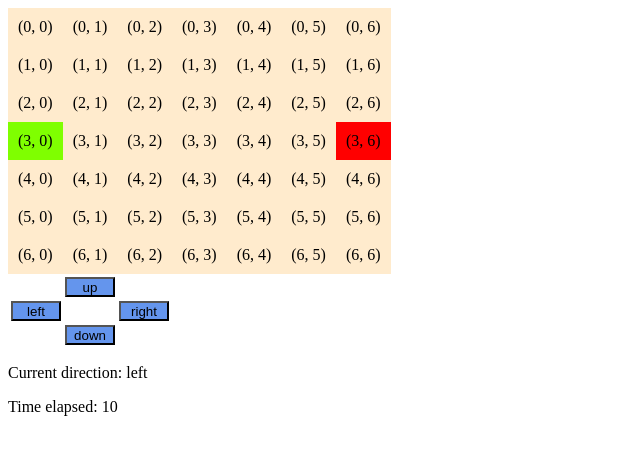
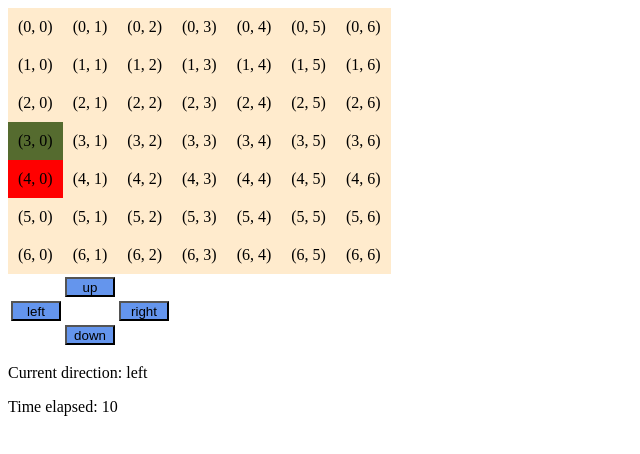
Before and after one commit to pawelzsbem/snake, a React app: page / in a window 1280 px wide. Shown: the whole page, without its empty margins (0-640 px from the left). Built offline with nearby package versions, Linux system fonts and the light colour scheme.

Commit message:
with body but doesnt work

```diff
--- a/src/components/Grid.js
+++ b/src/components/Grid.js
@@ -15,7 +15,7 @@ class Grid extends React.Component{
         let grid = Array(this.props.size[0]).fill(Array(this.props.size[1]).fill(null));
         return (<> <div className="grid"> {grid.map((gridX, indexX)=>
             {return ( <div className="snake-row"> { gridX.map((valueY, indexY) => {
-                 return <Tile X={indexX} Y={indexY} snake={this.props.snake} food={this.props.food}></Tile>} )  } </div>);  }  )} </div>
+                 return <Tile X={indexX} Y={indexY} snake={this.props.snake} food={this.props.food} body={this.props.body}></Tile>} )  } </div>);  }  )} </div>
                  <div className="button-area">
 
                  <table>
--- a/src/components/Tile.js
+++ b/src/components/Tile.js
@@ -8,6 +8,26 @@ function tuplesEqual(a0, a1, b0, b1){
     }
     return false;
 };
+//check if elem is in Array arr
+function inArray(elemX, elemY, arr){
+
+
+
+    if(arr.length<1){
+        return false;
+    }
+
+    for (var i = 0; i < arr.length; i+=2){
+
+        if((arr[i] === elemX)&& (arr[i+1]===elemY)){
+
+            return true;
+        }
+    }
+
+    return false;
+
+}
 
 class Tile extends React.Component{
 
@@ -20,6 +40,7 @@ class Tile extends React.Component{
 
         let ClassN = tuplesEqual(this.props.X, this.props.Y, this.props.food[0], this.props.food[1]) ? "tile food" : "tile";
         ClassN = tuplesEqual(this.props.X, this.props.Y, this.props.snake[0], this.props.snake[1]) ? "tile snake" : ClassN;
+        ClassN = inArray(this.props.X, this.props.Y, this.props.body)? "tile body": ClassN;
 
         return (<div className={ClassN}>({this.props.X}, {this.props.Y})</div>);
     }
--- a/src/index.css
+++ b/src/index.css
@@ -29,3 +29,6 @@
     height: 20px;
     background-color: cornflowerblue;
 }
+.body{
+    background-color: darkolivegreen;
+}
--- a/src/index.js
+++ b/src/index.js
@@ -18,7 +18,9 @@ class Game extends React.Component{
             food: [3, 6],
             snake: [1, 2],
             direction: "left",
-            time: 0
+            time: 0,
+            length: 1,
+            body: []
 
         }
         this.onClick = this.onClick.bind(this);
@@ -57,7 +59,28 @@ class Game extends React.Component{
                 newSnake = [parseInt(this.state.gridsize[0]/2), parseInt(this.state.gridsize[1]/2)];
         }
 
+            let newBody = this.state.snake;
+            for(var i = 2; i + 1 < this.state.body.length; i+=2){
+
+                newBody[i] = this.state.body[i-2];
+                newBody[i+1] = this.state.body[i-1];
+            }
+
+        if ((newSnake[0]===this.state.food[0])&&(newSnake[1]===this.state.food[1])){
+            let newFood = this.state.food;
+
+            newFood[0] = Math.floor(Math.random() * this.state.gridsize[0]);
+            newFood[1] = Math.floor(Math.random() * this.state.gridsize[1]);
+
+            newBody = [...this.state.body, this.state.snake[0], this.state.snake[1]];
+
+
+            this.setState({snake: newSnake, time: this.state.time + 1, food: newFood, body: newBody});
+
+        }else{
+
         this.setState({snake: newSnake, time: this.state.time + 1});
+        }
 
 
     }
@@ -75,7 +98,7 @@ class Game extends React.Component{
 
     render(){
         return <>
-            <Grid size={this.state.gridsize} time={this.state.time} food={this.state.food} snake={this.state.snake} dir={this.state.direction} onClick={this.onClick} />
+            <Grid size={this.state.gridsize} time={this.state.time} food={this.state.food} snake={this.state.snake} dir={this.state.direction} body={this.state.body} onClick={this.onClick} />
         </>
     }
 }
```
